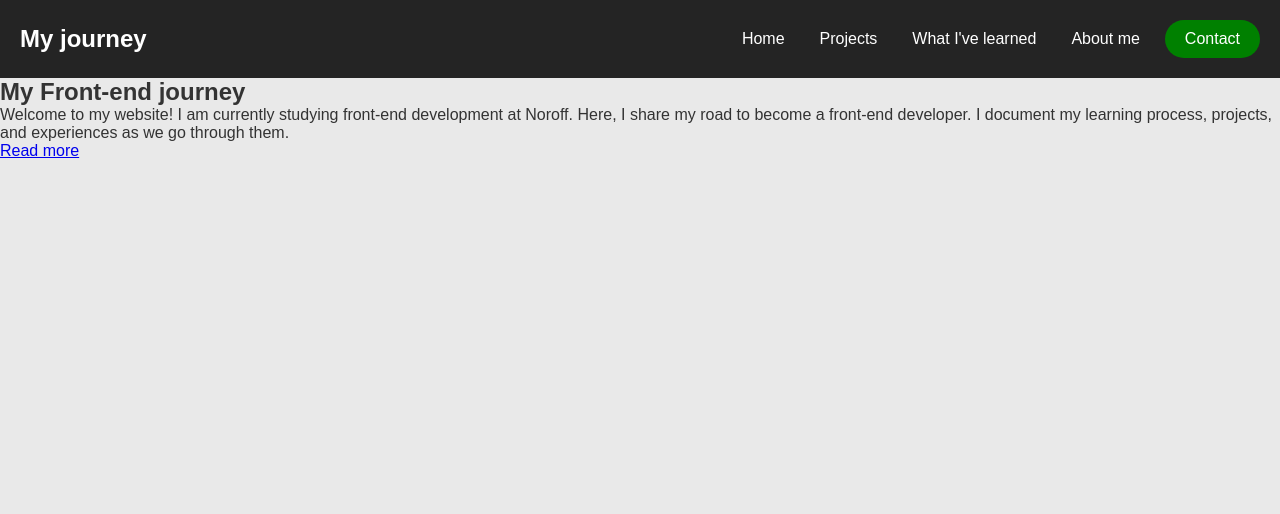
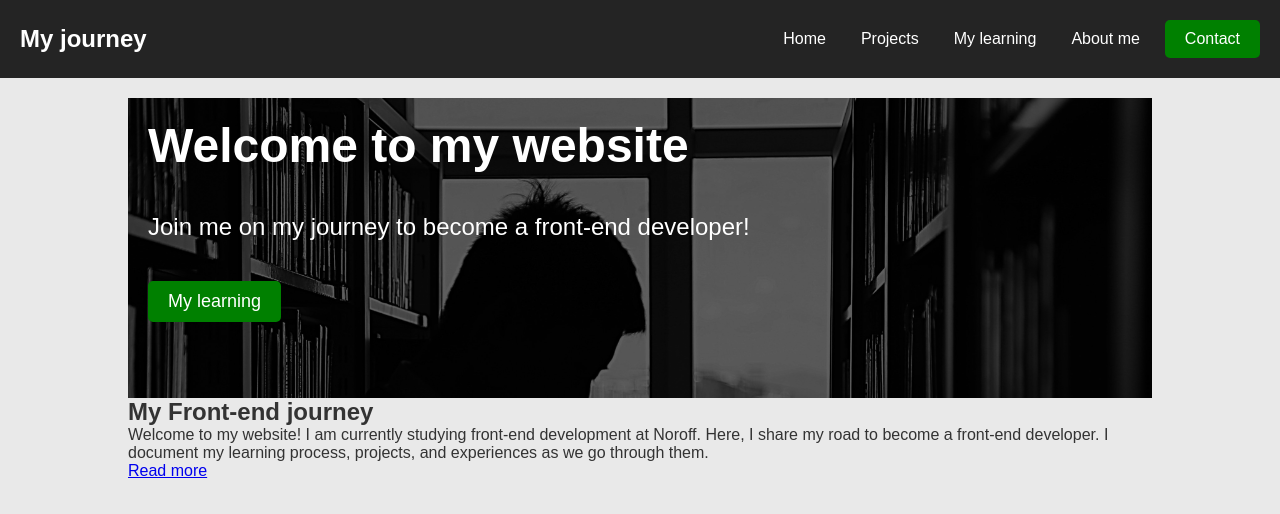
Before and after one commit to KarlKBerg/My-website, a plain HTML site: page index.html in a window 1280 px wide. Drawn offline with Linux system fonts and the light colour scheme.

Commit message:
Added hero section with image, added CTA button, edited navigation, styled hero

```diff
--- a/css/styles.css
+++ b/css/styles.css
@@ -7,8 +7,11 @@
 body {
   background-color: #e9e9e9;
   color: #333;
+  width: 100%;
 }
+/* Header */
 header {
+  width: 100%;
   background-color: #242424;
   color: white;
   padding: 20px 20px;
@@ -23,6 +26,7 @@ header a {
 header a:hover {
   color: rgb(188, 188, 188);
 }
+/* Navigation */
 ul {
   list-style-type: none;
 }
@@ -39,7 +43,7 @@ nav ul li a {
 nav ul li:last-child {
   background-color: green;
   padding: 10px;
-  border-radius: 20px;
+  border-radius: 5px;
 }
 nav ul li:last-child:hover {
   background-color: rgb(1, 85, 1);
@@ -48,3 +52,52 @@ nav ul li a:hover {
   color: rgb(188, 188, 188);
   border-radius: 5px;
 }
+main {
+  width: 80%;
+  margin: 20px auto;
+}
+.hero {
+  background-image: url("../images/pexels-pixabay-247899.jpg");
+  background-size: cover;
+  background-repeat: no-repeat;
+  height: 300px;
+  position: relative;
+  color: white;
+}
+.hero::before {
+  content: "";
+  position: absolute;
+  top: 0;
+  left: 0;
+  width: 100%;
+  height: 100%;
+  background-color: rgba(0, 0, 0, 0.6);
+}
+.hero h1 {
+  position: relative;
+  padding: 20px;
+  font-size: 48px;
+  z-index: 2;
+}
+.hero p {
+  position: relative;
+  z-index: 2;
+  padding: 20px;
+  font-size: 24px;
+}
+.hero a {
+  position: relative;
+  z-index: 2;
+  padding: 10px 20px;
+  font-size: 18px;
+  background-color: green;
+  color: white;
+  border-radius: 5px;
+  cursor: pointer;
+  margin: 20px;
+  text-decoration: none;
+  display: inline-block;
+}
+.hero a:hover {
+  background-color: rgb(1, 85, 1);
+}
--- a/index.html
+++ b/index.html
@@ -16,7 +16,7 @@
         <ul>
           <li><a href="index.html">Home</a></li>
           <li><a href="projects.html">Projects</a></li>
-          <li><a href="what-i-learned.html">What I've learned</a></li>
+          <li><a href="my-learning.html">My learning</a></li>
           <li><a href="about-me.html">About me</a></li>
           <li><a href="contact.html">Contact</a></li>
         </ul>
@@ -24,6 +24,13 @@
     </header>
 
     <main>
+      <section class="hero">
+        <!-- A prominent section at the top of the page, often includes a large image or banner -->
+        <h1>Welcome to my website</h1>
+        <p>Join me on my journey to become a front-end developer!</p>
+        <a href="my-learning.html">My learning</a>
+      </section>
+
       <!-- The main content of the page -->
       <section class="introduction" id="article-1">
         <h1>My Front-end journey</h1>
```
Also changed, not shown: images/pexels-pixabay-247899.jpg (added), 1 other file.
